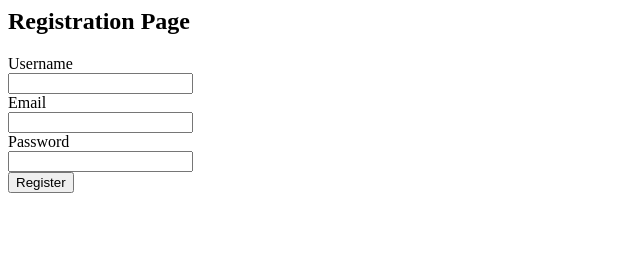
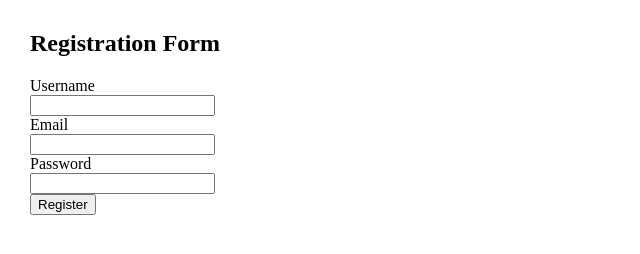
Before and after one commit to junwatu/nodejs-express-start, a website: page app/views/user/registration.html in a window 1280 px wide. Shown: the whole page, without its empty margins (0-640 px from the left). Drawn offline with Linux system fonts and the light colour scheme.

Commit message:
registration view

```diff
--- a/app/css/site.css
+++ b/app/css/site.css
@@ -15,3 +15,7 @@ header p {
 header h4 {
     color: red;
 }
+
+#regForm {
+    max-width: 200px;
+}
--- a/app/views/user/registration.html
+++ b/app/views/user/registration.html
@@ -1,5 +1,15 @@
-<h2>Registration Page</h2>
-<div style="max-width:200px;">
+<!DOCTYPE HTML>
+<html>
+<head>
+    <title>NodeStar</title>
+    <meta charset="utf-8">
+    <link rel="stylesheet" href="/css/site.css">
+</head>
+<body>
+<header>
+    <h2>Registration Form</h2>
+</header>
+<div id="regForm">
 <form action="/user/create" method="POST">
 	<label for="username_input">Username</label>
 	<input type="text" id="username_input" name="username">
@@ -10,3 +20,5 @@
 	<input type="submit" name="Submit" value="Register">
 </form>
 </div>
+</body>
+</html>
```
